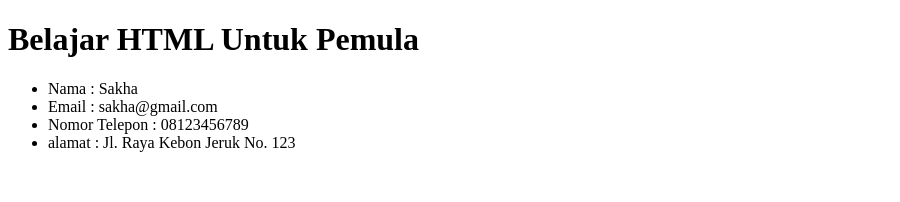
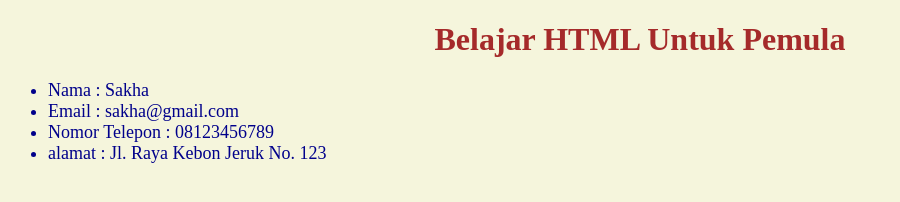
Before and after one commit to Sakhaika/Belajar-HTML, a plain HTML site: page index.html in a window 1280 px wide. Shown: the whole page, without its empty margins (0-900 px from the left). Drawn offline with Linux system fonts and the light colour scheme.

Commit message:
Menambahkan file style.css dan memodifikasikannya

```diff
--- a/index.html
+++ b/index.html
@@ -3,6 +3,7 @@
 <head>
     <meta charset="UTF-8">
     <meta name="viewport" content="width=device-width, initial-scale=1.0">
+    <link rel="stylesheet" href="style.css">
     <title>Sakha Belajar</title>
 </head>
 <body>
--- /dev/null
+++ b/style.css
@@ -0,0 +1,13 @@
+body {
+    background-color: beige;
+}
+
+h1 {
+    color: brown;
+    text-align: center;
+}
+
+li {
+    color: darkblue;
+    font-size: 18px;
+}
```
